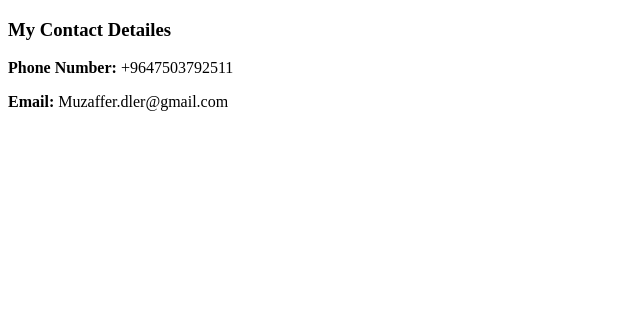
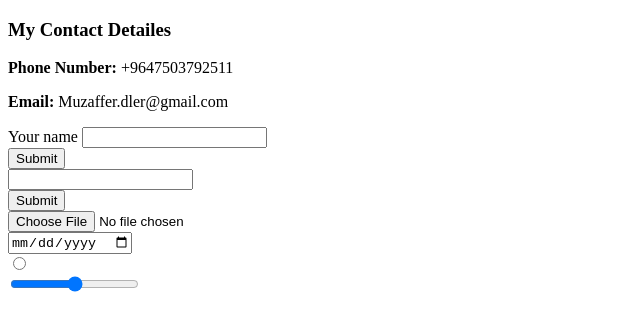
Before and after one commit to jellywiz/my-_journy, a plain HTML site: page HTML - Personal Site/contact.html in a window 1280 px wide. Shown: the whole page, without its empty margins (0-640 px from the left). Drawn offline with Linux system fonts and the light colour scheme.

Commit message:
contact for add challenge

```diff
--- a/HTML - Personal Site/contact.html
+++ b/HTML - Personal Site/contact.html
@@ -10,5 +10,20 @@
     <h3>My Contact Detailes</h3>
     <p><strong>Phone Number:</strong> +9647503792511</p>
     <p><strong>Email:</strong> Muzaffer.dler@gmail.com</p>
+    <form action="">
+        <label for="name">Your name</label>
+        <input type="text" name="name" id="name">
+        <br>
+        <input type="submit" name="submit" id="submit">
+    </form>
+
+    <form action="">
+        <input type="text" name="" id=""> <br>
+        <input type="submit" name="" id=""> <br>
+        <input type="file"><br>
+        <input type="date" name="" id=""><br>
+        <input type="radio" name="" id=""> <br>
+        <input type="range" name="" id="">
+    </form>
 </body>
 </html>
```
